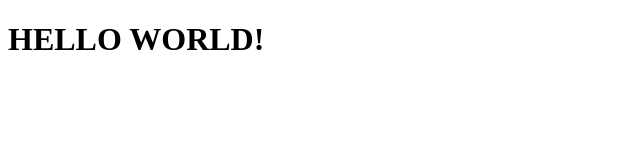
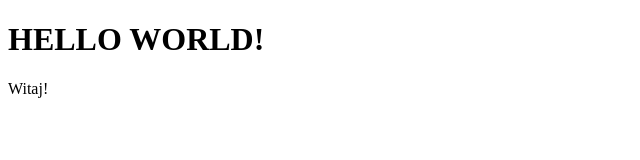
Before and after one commit to Rafal0802/learning-git-2, a plain HTML site: page index.html in a window 1280 px wide. Shown: the full height of the page, 0-640 px from the left. Drawn offline with Linux system fonts and the light colour scheme.

Commit message:
Add content

```diff
--- a/index.html
+++ b/index.html
@@ -6,6 +6,7 @@
 	<body>
 		<header>
 			<h1>HELLO WORLD!</h1>
+			<p>Witaj!</p>
 		</header>
 	</body>
 </html>
```
